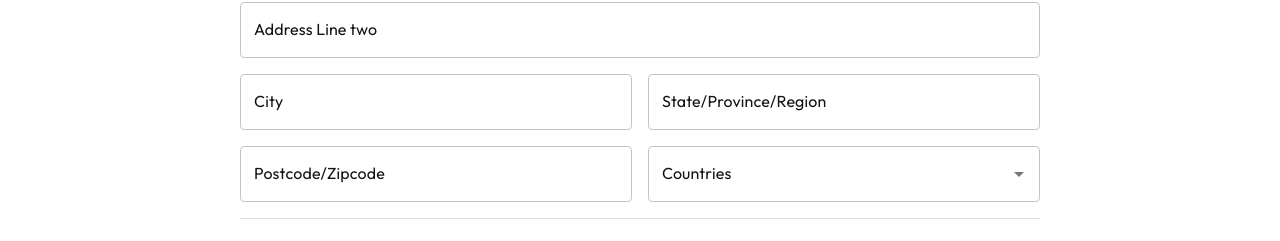
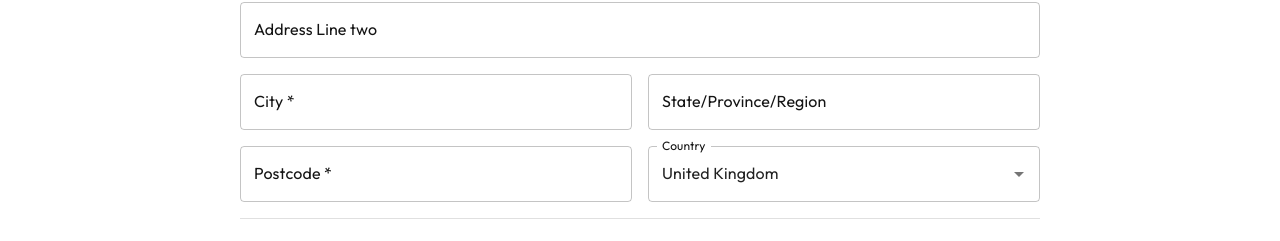
Before and after one commit to AlphaSap/charity-website, a React (Vite) app: page /join in a window 1280 px wide. Shown: the part 537-778 px from the top of the page. Built offline with nearby package versions, Linux system fonts and the light colour scheme.

Commit message:
Join form added validation

```diff
--- a/src/components/CustomLink.tsx
+++ b/src/components/CustomLink.tsx
@@ -2,13 +2,13 @@ import { ReactNode } from "react";
 import { Link } from "react-router-dom";
 
 interface CustomLinkProp {
-  to: string,
-  children: ReactNode,
+  to: string;
+  children?: ReactNode;
 }
 
 const CustomLink = (prop: CustomLinkProp) => {
   return (
-    <Link to={prop.to} style={{ textDecoration: "none", color: "inherit" }}>
+    <Link to={prop.to} style={{ textDecoration: "none", color: "inherit" }} >
       {prop.children}
     </Link>
   );
--- a/src/components/qualities/Qualites.tsx
+++ b/src/components/qualities/Qualites.tsx
@@ -46,8 +46,8 @@ function Qualites() {
             alignItems: "start",
           }}
         >
-          {quo.map((x) => (
-            <Quotes logo={x.logo} text={x.text} />
+          {quo.map((x, idx) => (
+            <Quotes logo={x.logo} key={idx} text={x.text} />
           ))}
         </Stack>
       </Stack>
--- a/src/pages/join-now/components/JoinForm.tsx
+++ b/src/pages/join-now/components/JoinForm.tsx
@@ -14,15 +14,70 @@ import { useState } from "react";
 import ReactPhoneInput from "react-phone-input-material-ui";
 import getTheme from "../../../theme";
 
-const countries = ["india", "US", "jp"];
+const countries = [
+  "India",
+  "United States of America",
+  "Japan",
+  "United Kingdom",
+];
 const theme = getTheme();
 
+type PersonalInformation = {
+  firstname: InformationField<string>;
+  lastname: InformationField<string>;
+  email: InformationField<string>;
+  phone?: InformationField<string>;
+};
+
+type InformationField<T> = {
+  value?: T;
+  error: boolean;
+};
+
+type AddressInformation = {
+  address_one: InformationField<string>;
+  address_two?: InformationField<string>;
+  city: InformationField<string>;
+  state?: InformationField<string>;
+  postal_code: InformationField<string>;
+  country: InformationField<string>;
+};
+
 function JoinForm() {
-  const [value, _setValue] = useState();
   const [open, setOpen] = useState(false);
+
+  const [personal_info, setPI] = useState<PersonalInformation>({
+    firstname: { error: false, value: "" },
+    lastname: { error: false, value: "" },
+    email: { error: false, value: "" },
+    phone: { error: false, value: undefined },
+  });
+  const [address_info, setAI] = useState<AddressInformation>({
+    address_one: { error: false, value: "" },
+    address_two: { error: false, value: undefined },
+    city: { error: false, value: "" },
+    state: { error: false, value: undefined },
+    postal_code: { error: false, value: "" },
+    country: { error: false, value: countries[-1] },
+  });
+  const [message, setMessage] = useState("");
 
   const handleOpen = () => {
     setOpen(true);
+
+    for (const add in address_info) {
+      const oldInfo: InformationField<string> = address_info[add];
+      if (oldInfo.value === "" || oldInfo.value === undefined) {
+        oldInfo.error = true;
+      }
+      for (const add in personal_info) {
+        const oldInfo: InformationField<string> = personal_info[add];
+        if (oldInfo.value === "" || oldInfo.value === undefined) {
+          oldInfo.error = true;
+        }
+      }
+    }
+
     setTimer();
   };
   const handleClose = () => {
@@ -80,40 +135,69 @@ function JoinForm() {
           </Grid>
           <Grid item xs={6}>
             <TextField
+              error={personal_info.firstname.error}
               required
               fullWidth
               size="medium"
               id="first-name"
               label="First Name"
+              value={personal_info.firstname.value}
+              onChange={(e) => {
+                setPI((prev) => ({
+                  ...prev,
+                  firstname: { error: false, value: e.target.value },
+                }));
+              }}
             />
           </Grid>
 
           <Grid item xs={6}>
             <TextField
               fullWidth
+              error={personal_info.lastname.error}
               required
               id="last-name"
               size="medium"
               label="Last Name"
+              onChange={(e) => {
+                setPI((prev) => ({
+                  ...prev,
+                  lastname: { error: false, value: e.target.value },
+                }));
+              }}
+              value={personal_info.lastname.value}
             />
           </Grid>
 
           <Grid item xs={12} md={6}>
             <TextField
               fullWidth
+              error={personal_info.email.error}
               required
               id="email"
               size="medium"
               label="Email"
+              value={personal_info.email.value}
+              onChange={(e) => {
+                setPI((prev) => ({
+                  ...prev,
+                  email: { error: false, value: e.target.value },
+                }));
+              }}
             />
           </Grid>
           <Grid item xs={12} md={6}>
             <ReactPhoneInput
-              value={value}
-              onChange={() => console.log(value)} // passed function receives the phone value
+              value={personal_info.phone?.value}
               component={TextField}
               country={"gb"}
               placeholder=""
+              onChange={(e) => {
+                setPI((prev) => ({
+                  ...prev,
+                  phone: { error: false, value: e.value },
+                }));
+              }}
             />
           </Grid>
           <Grid item xs={12}>
@@ -129,10 +213,18 @@ function JoinForm() {
           <Grid item xs={12}>
             <TextField
               fullWidth
+              error={address_info.address_one.error}
               required
               id="address-one"
               size="medium"
               label="Address Line One"
+              value={address_info.address_one.value}
+              onChange={(e) => {
+                setAI((prev) => ({
+                  ...prev,
+                  address_one: { error: false, value: e.target.value },
+                }));
+              }}
             />
           </Grid>
           <Grid item xs={12}>
@@ -141,18 +233,46 @@ function JoinForm() {
               id="address-two"
               size="medium"
               label="Address Line two"
+              value={address_info.address_two?.value}
+              onChange={(e) => {
+                setAI((prev) => ({
+                  ...prev,
+                  address_two: { error: false, value: e.target.value },
+                }));
+              }}
             />
           </Grid>
           <Grid item xs={12} md={6}>
-            <TextField fullWidth id="city" size="medium" label="City" />
+            <TextField
+              value={address_info.city.value}
+              error={address_info.city.error}
+              required
+              fullWidth
+              id="city"
+              size="medium"
+              label="City"
+              onChange={(e) => {
+                setAI((prev) => ({
+                  ...prev,
+                  city: { error: false, value: e.target.value },
+                }));
+              }}
+            />
           </Grid>
 
           <Grid item xs={12} md={6}>
             <TextField
+              value={address_info.state?.value}
               fullWidth
               id="state"
               size="medium"
               label="State/Province/Region"
+              onChange={(e) => {
+                setAI((prev) => ({
+                  ...prev,
+                  state: { error: false, value: e.target.value },
+                }));
+              }}
             />
           </Grid>
 
@@ -160,8 +280,17 @@ function JoinForm() {
             <TextField
               fullWidth
               id="postal-code"
+              error={address_info.postal_code.error}
               size="medium"
-              label="Postcode/Zipcode"
+              required
+              label="Postcode"
+              value={address_info.state?.value}
+              onChange={(e) => {
+                setAI((prev) => ({
+                  ...prev,
+                  postal_code: { error: false, value: e.target.value },
+                }));
+              }}
             />
           </Grid>
 
@@ -170,9 +299,20 @@ function JoinForm() {
               disablePortal
               id="combo-box-demo"
               options={countries}
+              defaultValue={"United Kingdom"}
               renderInput={(params) => (
-                <TextField {...params} label="Countries" />
+                <TextField
+                  {...params}
+                  label="Country"
+                  onChange={(e) => {
+                    setAI((prev) => ({
+                      ...prev,
+                      country: { error: false, value: e.target.value },
+                    }));
+                  }}
+                />
               )}
+              value={address_info.country.value}
             />
           </Grid>
           <Grid item xs={12}>
@@ -192,6 +332,8 @@ function JoinForm() {
               multiline
               fullWidth
               variant="standard"
+              value={message}
+              onChange={(e) => setMessage(e.target.value)}
             />
           </Grid>
           <Grid
@@ -225,7 +367,7 @@ function JoinForm() {
             >
               <CircularProgress color="inherit" />
             </Backdrop>
-            <Button variant="text" > Go Back </Button>
+            <Button variant="text"> Go Back </Button>
           </Grid>
         </Grid>
       </ThemeProvider>
```
